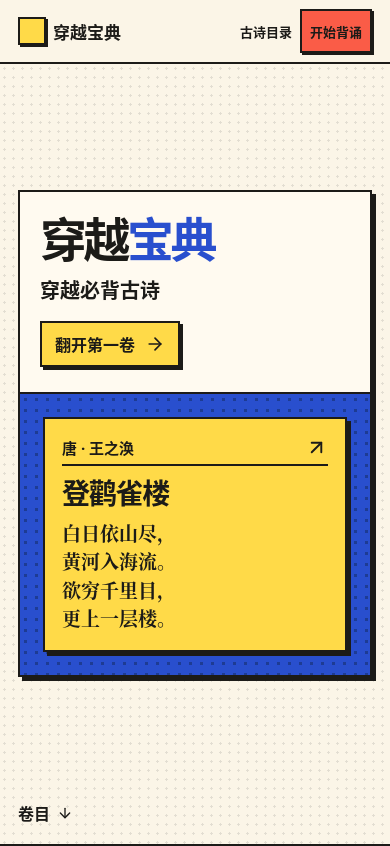
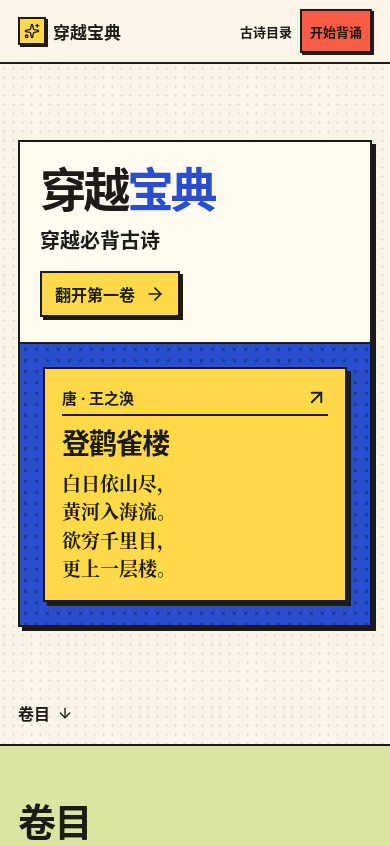
Before and after one commit to oneleafdev/TimeTravelGuide, a React (Vite) app: page /#/ in a window 390 px wide. Shown: the top 846 px of the page. Built offline with nearby package versions, Linux system fonts and the light colour scheme.

Commit message:
Tighten the mobile cover layout

```diff
--- a/src/styles.css
+++ b/src/styles.css
@@ -408,11 +408,12 @@ main:focus-visible, section[tabindex="-1"]:focus-visible { outline-offset: -3px;
   .header-inner { min-height: 62px; }
   .brand { font-size: 17px; gap: 7px; }
   .brand-mark { width: 28px; height: 28px; }
-  .brand-mark svg, .nav-link svg, .nav-practice svg { display: none; }
+  .brand-mark svg { width: 16px; height: 16px; }
+  .nav-link svg, .nav-practice svg { display: none; }
   .main-nav { gap: 8px; }
   .nav-link, .nav-practice { font-size: 13px; }
   .nav-practice { padding-inline: 8px; min-height: 44px; box-shadow: 2px 2px var(--ink); }
-  .hero { min-height: calc(100svh - 64px); padding-block: 22px 63px; }
+  .hero { min-height: min(calc(100svh - 64px), 680px); padding-block: 22px 63px; }
   .hero-grid { grid-template-columns: minmax(0, 1fr); box-shadow: 4px 4px var(--ink); }
   .hero-copy { padding: 25px 20px; }
   .hero-copy h1 { font-size: clamp(47px, 12vw, 76px); }
```
